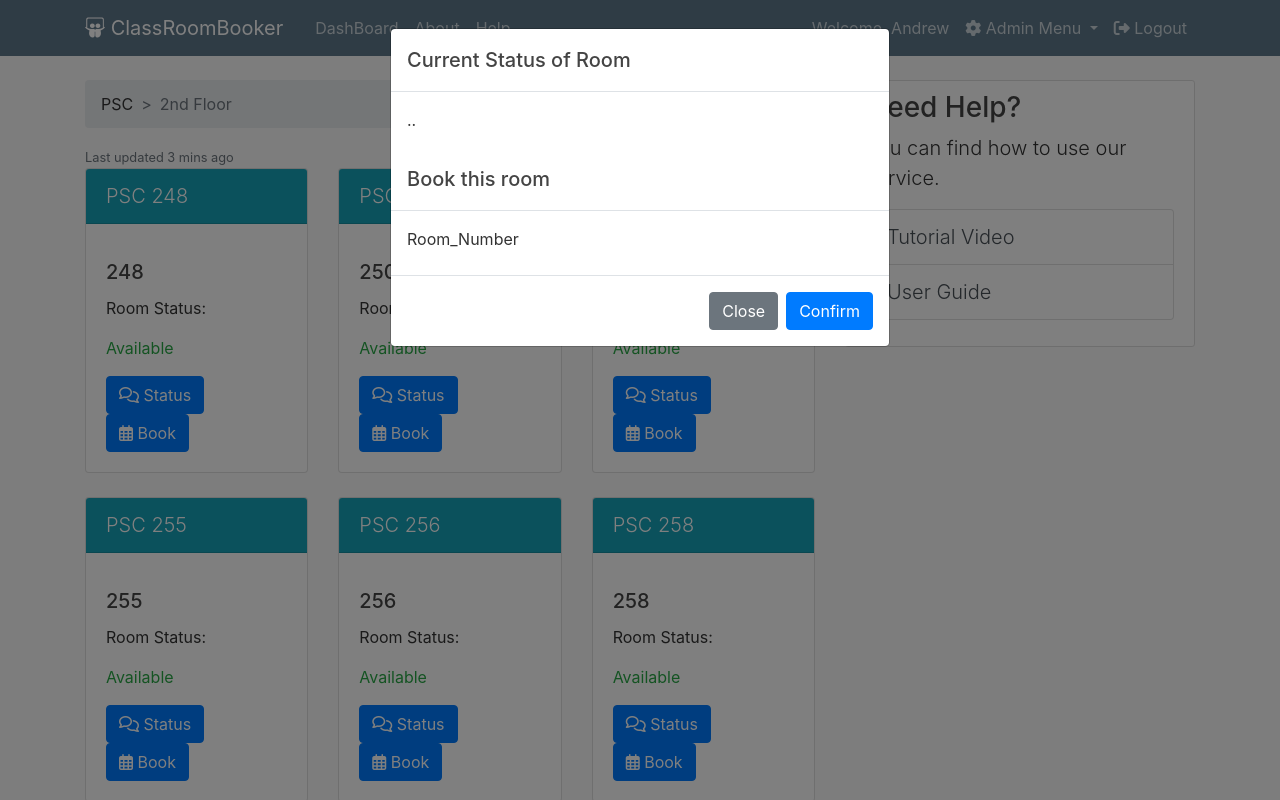
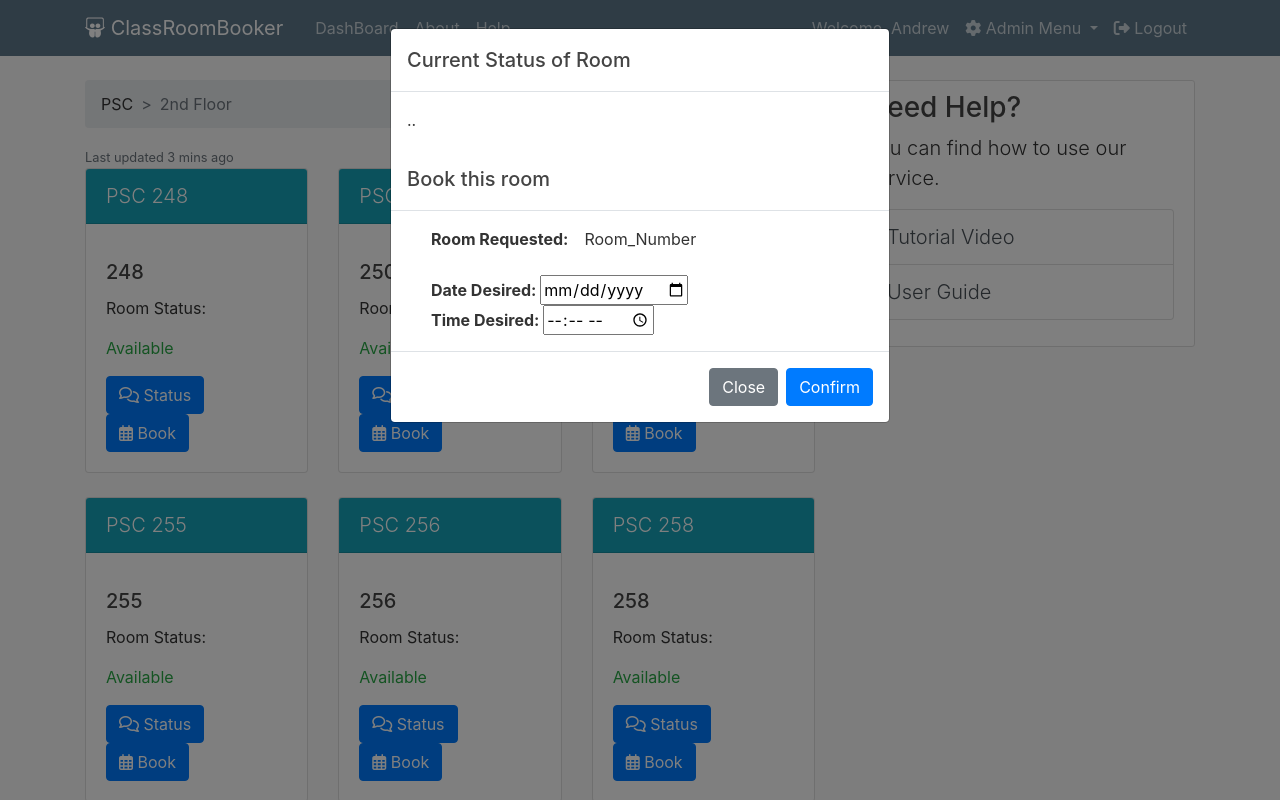
Before and after one commit to RoaringPigeon/Capstone-Project, a Flask app: page /home in a window 1280 px wide, after a click on "Book". Run offline with Flask 2, Linux system fonts and the light colour scheme; a user stored in the database is signed in; data comes from the database, SQL or seed files in the repository; some libraries are stand-ins or nearby versions.

Commit message:
Updating the request to have time/date. Durration to follow soon.

```diff
--- a/crb/forms.py
+++ b/crb/forms.py
@@ -2,6 +2,7 @@
 from flask_wtf.file import FileField, FileAllowed
 from flask_login import current_user
 from wtforms import StringField, PasswordField, SubmitField, TextAreaField, HiddenField, RadioField
+from wtforms.fields.html5 import DateField, TimeField
 from wtforms.validators import DataRequired, Length, Email, EqualTo, ValidationError
 from crb.models import User
 
@@ -47,6 +48,10 @@
 class BookForm(FlaskForm):
     roomNumber = HiddenField('Room_Number')
     submit = SubmitField('Confirm')
+    date = HiddenField('datePicked')
+    time = HiddenField('timePicked')
+    timeSelect = TimeField('Time Desired', format="%H:%M", validators= [DataRequired()])
+    dateSelect = DateField('Date Desired', format='%Y-%m-%d', validators = [DataRequired()])
 
 class ApproveForm(FlaskForm):
     roomNumber = HiddenField('Room_Number')
--- a/crb/routes.py
+++ b/crb/routes.py
@@ -44,9 +44,11 @@
     if form.validate_on_submit():
         n = form.roomNumber.data
         r = ClassRoom.query.filter_by(roomNumber=n).first()
+        d = form.dateSelect.data
+        t = form.timeSelect.data
         if r.availability == True:
             r.pending = True
-            request1 = Request(requestingUser = current_user.id, requestedRoom = r.id)
+            request1 = Request(requestingUser = current_user.id, requestedRoom = r.id, date = d, time = t)
             db.session.add(request1)
             flash(f'Request for room {n} has been sent.', 'success')
         else:
--- a/crb/static/js/Admin_Functions.js
+++ b/crb/static/js/Admin_Functions.js
@@ -6,13 +6,16 @@
 
     function addHoverHandler(element) {
         element.addEventListener("mouseover", function () {
-            let currentID = element.id;
-            active = currentID.toString().replace("PSC_", "");
-            document.getElementsByClassName("modal-form-label")[0].innerHTML = currentID;
+            let currentID = element.id.toString().split("-");
+            active = currentID[0].toString().replace("PSC_", "");
+            let currentRequest = currentID[1].toString();
+            document.getElementsByClassName("modal-form-label")[0].innerHTML = currentID[0].toString();
             document.getElementsByClassName("admin-room")[0].value = active;
             document.getElementsByClassName("admin-request")[0].value = document.getElementsByClassName("request-id")[0].value.toString();
-            console.log(document.getElementsByClassName("admin-request")[0].value);
-
+            let date = document.getElementById("date-desired-" + currentRequest).value.toString().split("-");
+            document.getElementById("date-format").innerHTML = date[1].toString() + "/" + date[2].toString() + "/" + date[0];
+            let time = document.getElementById("time-desired-" + currentRequest).value.toString().split(":");
+            document.getElementById("time-format").innerHTML = time[0].toString() + ":" + time[1].toString();
         });
     }
 
--- a/crb/templates/home.html
+++ b/crb/templates/home.html
@@ -159,8 +159,13 @@
                 <div class="modal-header">
                     <h5 class="modal-title" id="roombookingLabel">Book this room</h5>
                 </div>
-                {{ form.roomNumber.label(class="modal-body modal-form-label") }}
-                {{ form.roomNumber(class="modal-body modal-form-roomNumber", value="") }}
+                <ul style="list-style-type: none">
+                    <li><b>Room Requested:</b>{{ form.roomNumber.label(class="modal-body modal-form-label") }}
+                        {{ form.roomNumber(class="modal-body modal-form-roomNumber", value="") }}</li>
+                    <li><b>Date Desired:   </b>{{ form.dateSelect(id="datePicker") }}</li>
+                    <li><b>Time Desired:   </b>{{ form.timeSelect(id="timePicker") }}</li>
+                </ul>
+
                 <div class="modal-footer">
                     <button type="button" class="btn btn-secondary" data-dismiss="modal">Close</button>
                     {{ form.submit(class= "btn btn-primary book-confirm") }}
```
Also changed, not shown: crb/models.py (+23 -24 lines), crb/templates/admin.html (+9 -2 lines), crb/site.db, crb/static/js/Modal_Functions.js (line endings or trailing spaces).
